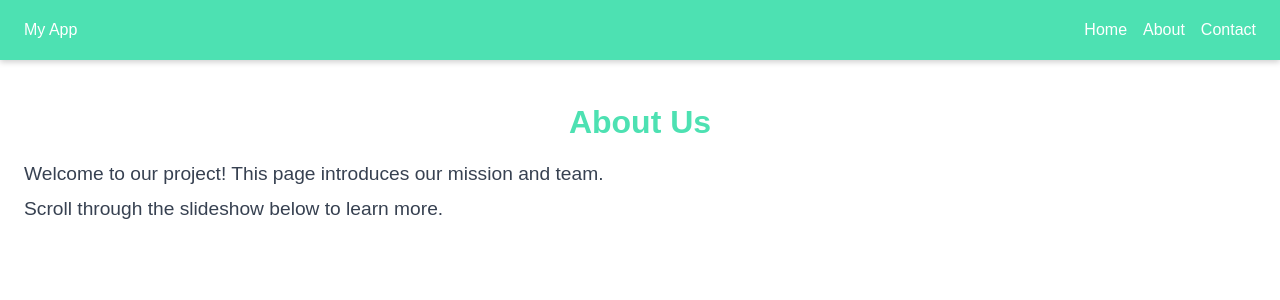
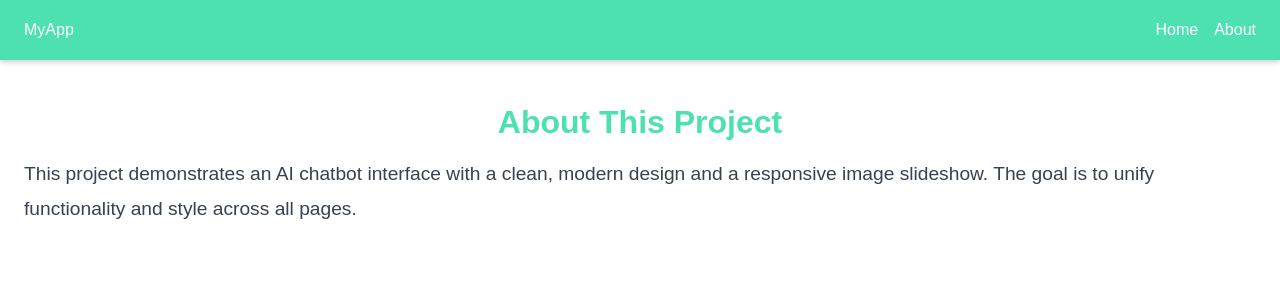
Before and after one commit to MrHDMai/ThothRelay, a Flask app: template templates/about.html in a window 1280 px wide. Shown: the top 300 px of the page. Run offline with Flask 3, Linux system fonts and the light colour scheme; the template is opened without the code that fills it, so the values that code supplies are empty.

Commit message:
About redone

```diff
--- a/templates/about.html
+++ b/templates/about.html
@@ -2,76 +2,73 @@
 <html lang="en">
 <head>
     <meta charset="UTF-8">
-    <title>About Us</title>
-    <link rel="stylesheet" href="{{ url_for('static', filename='css/style.css') }}">
+    <meta name="viewport" content="width=device-width, initial-scale=1.0">
+    <title>About</title>
+    <link rel="stylesheet" href="{{ url_for('static', filename='style.css') }}">
 </head>
 <body>
-    <!-- Navbar (same as index page) -->
+    <!-- Navbar -->
     <div class="navbar">
-        <div class="logo">My App</div>
+        <div class="logo">MyApp</div>
         <div class="nav-buttons">
             <div onclick="window.location.href='/'">Home</div>
             <div onclick="window.location.href='/about'">About</div>
-            <div onclick="window.location.href='/contact'">Contact</div>
         </div>
     </div>
 
-    <!-- Page content -->
+    <!-- Content -->
     <div class="content about-page">
-        <h1 class="header">About Us</h1>
+        <h1 class="header">About This Project</h1>
         <p class="about-text">
-            Welcome to our project! This page introduces our mission and team.<br>
-            Scroll through the slideshow below to learn more.
+            This project demonstrates an AI chatbot interface with a clean, modern design
+            and a responsive image slideshow. The goal is to unify functionality and style
+            across all pages.
         </p>
 
         <!-- Slideshow -->
         <div class="slideshow-container">
             {% for slide in slides %}
             <div class="slide-wrapper">
-                <img class="slide" src="{{ url_for('static', filename='images/' + slide) }}" alt="Slide {{ loop.index }}">
-                <div class="caption">Caption for Slide {{ loop.index }}</div>
+                <img src="{{ slide.image }}" alt="Slide {{ loop.index }}">
+                <div class="caption">{{ slide.caption }}</div>
             </div>
             {% endfor %}
-
-            <!-- Controls -->
-            <a class="prev" onclick="plusSlides(-1)">❮</a>
-            <a class="next" onclick="plusSlides(1)">❯</a>
         </div>
 
-                <!-- Dots -->
+        <!-- Dots -->
         <div class="dots">
-        {% for slide in slides %}
-            <span class="dot" data-index="{{ loop.index0 }}" aria-label="Slide {{ loop.index }}"></span>
-        {% endfor %}
+            {% for slide in slides %}
+            <span class="dot" onclick="scrollToSlide({{ loop.index0 }})"></span>
+            {% endfor %}
         </div>
+    </div>
 
-    <!-- Slideshow script -->
     <script>
-        let slideIndex = 0;
-        const slides = document.getElementsByClassName("slide-wrapper");
-        const dots = document.getElementsByClassName("dot");
+        // Dot navigation for slideshow
+        const dots = document.querySelectorAll(".dot");
+        const slideshow = document.querySelector(".slideshow-container");
 
-        function showSlides(n) {
-            slideIndex = (n + slides.length) % slides.length;
-            for (let i = 0; i < slides.length; i++) {
-                slides[i].style.display = "none";
-                dots[i].classList.remove("active");
-            }
-            slides[slideIndex].style.display = "block";
-            dots[slideIndex].classList.add("active");
+        function scrollToSlide(index) {
+            const slideWidth = slideshow.querySelector(".slide-wrapper").offsetWidth + 16;
+            slideshow.scrollTo({ left: slideWidth * index, behavior: "smooth" });
+            updateDots(index);
         }
 
-        function plusSlides(n) { showSlides(slideIndex + n); }
-        function currentSlide(n) { showSlides(n); }
-
-        function autoSlides() {
-            showSlides(slideIndex + 1);
-            setTimeout(autoSlides, 4000);
+        function updateDots(activeIndex) {
+            dots.forEach((dot, i) => {
+                dot.classList.toggle("active", i === activeIndex);
+            });
         }
 
-        // Initialize slideshow
-        showSlides(slideIndex);
-        autoSlides();
+        // Optional: sync dots with scroll
+        slideshow.addEventListener("scroll", () => {
+            const slideWidth = slideshow.querySelector(".slide-wrapper").offsetWidth + 16;
+            const index = Math.round(slideshow.scrollLeft / slideWidth);
+            updateDots(index);
+        });
+
+        // Init
+        updateDots(0);
     </script>
 </body>
 </html>
```
